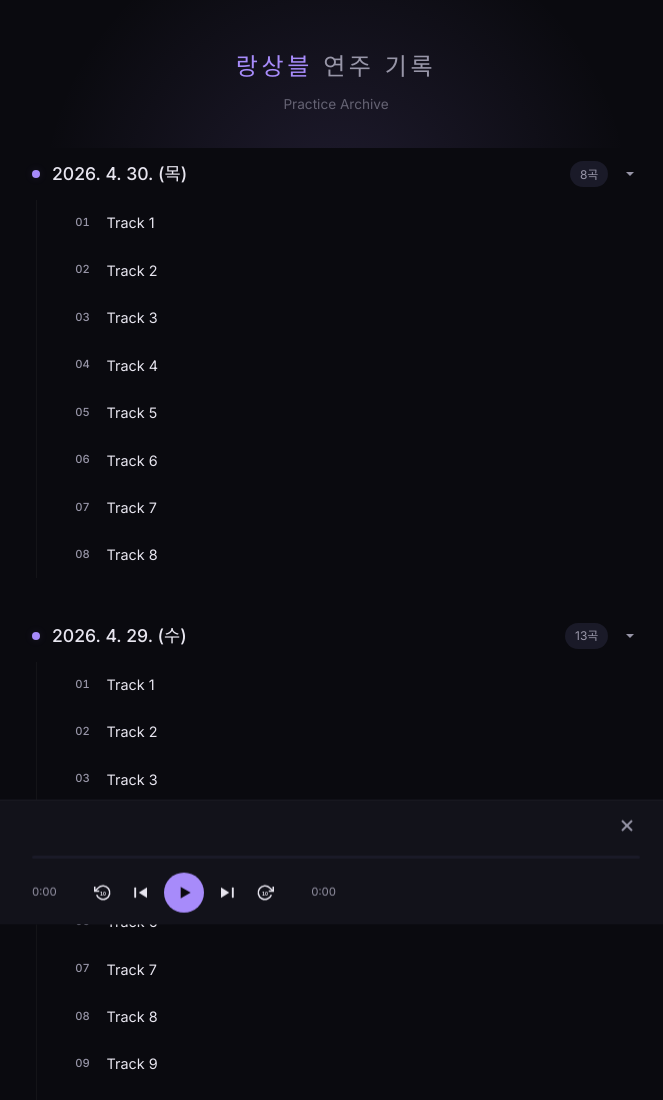
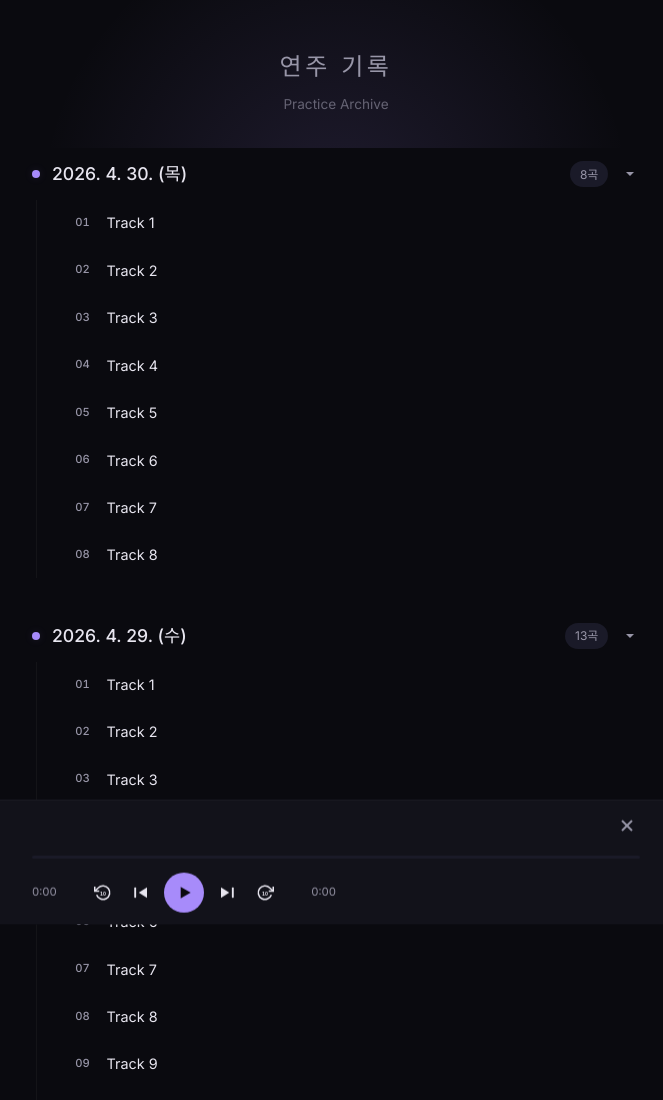
Before and after one commit to lsb-studio/play, a plain HTML site: page index.html in a window 1280 px wide. Shown: the top 1100 px of the page, without its empty margins (304-967 px from the left). Drawn offline with Linux system fonts and the light colour scheme.

Commit message:
Remove text from header title in index.html

```diff
--- a/index.html
+++ b/index.html
@@ -190,7 +190,7 @@ main{max-width:640px;margin:0 auto;padding:0 1rem 6rem}
 <body>
 
 <header>
-  <h1><span>랑상블</span> 연주 기록</h1>
+  <h1><span></span> 연주 기록</h1>
   <p>Practice Archive</p>
 </header>
 
```
